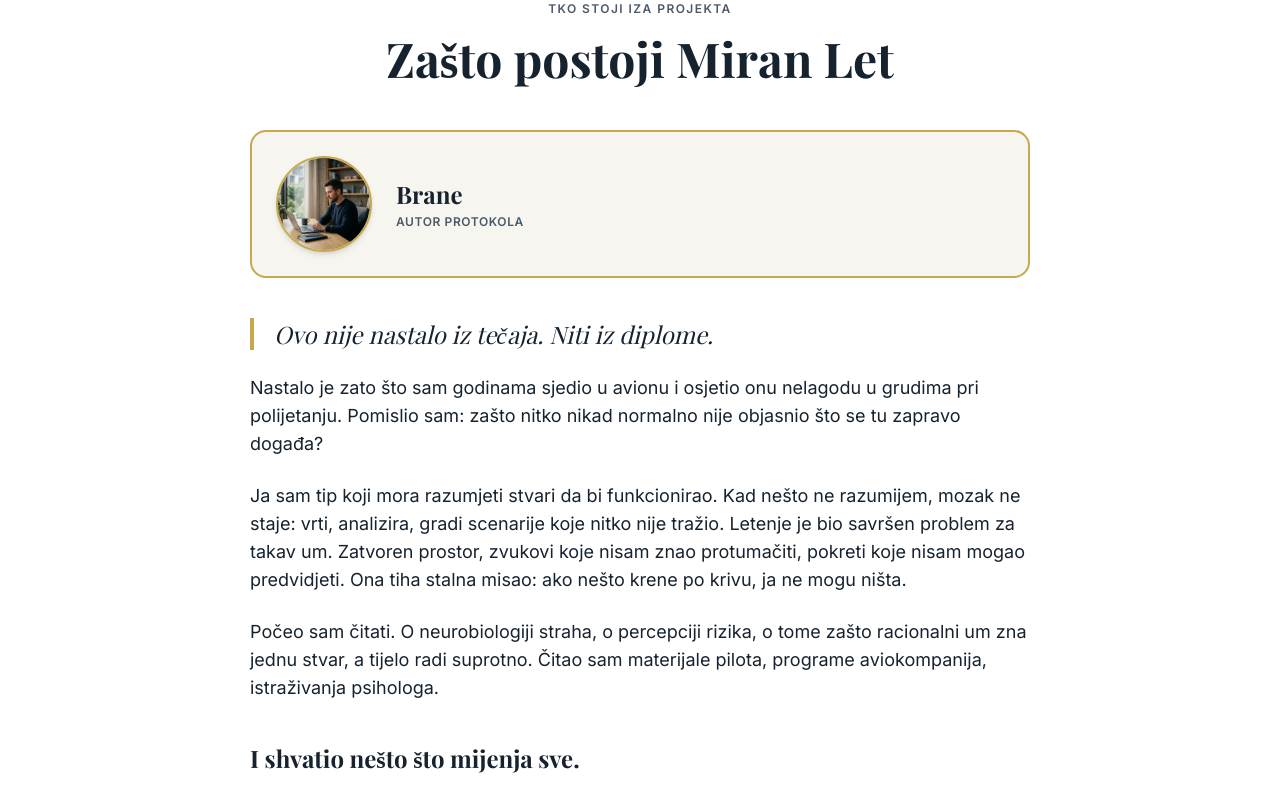
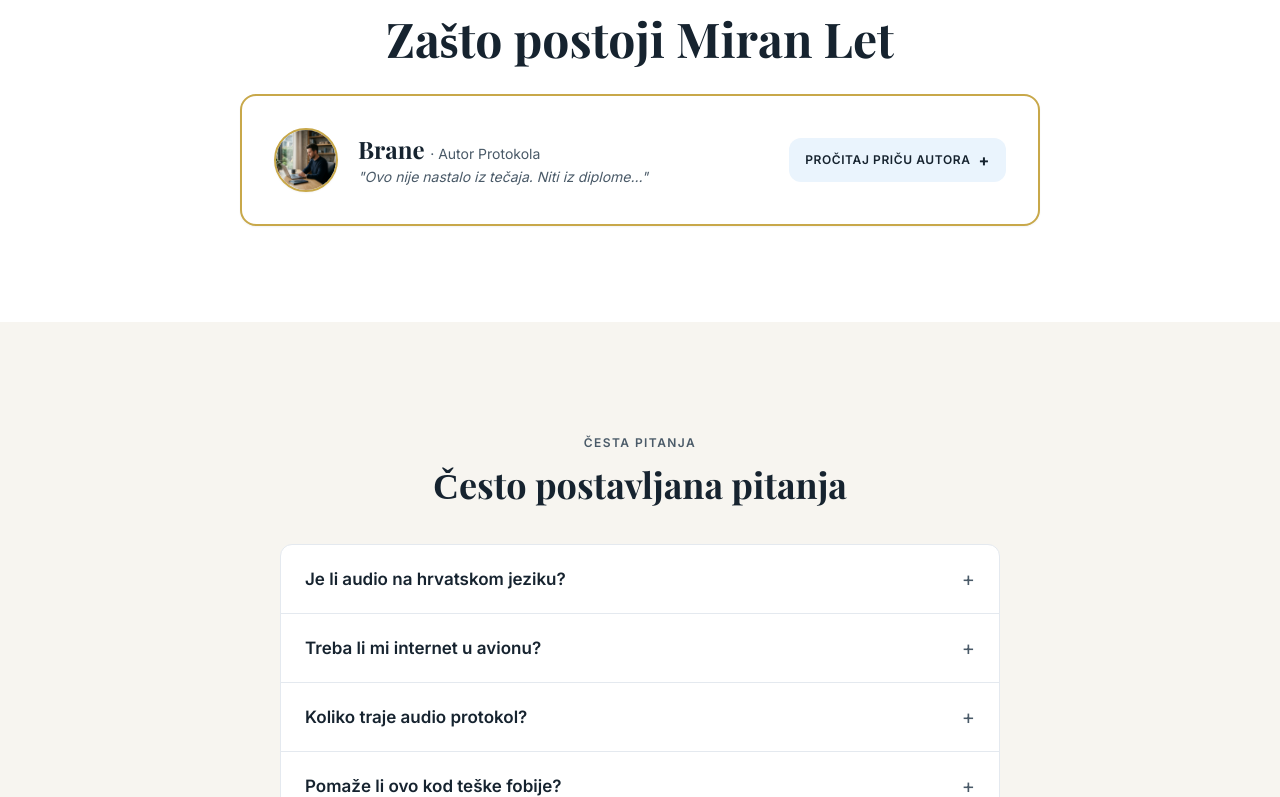
Before and after one commit to branimirbarovic3-ui/miranlet, a React (Vite) app: page / in a window 1280 px wide. Shown: the part 5043-5840 px from the top of the page. Built offline with nearby package versions, Linux system fonts and the light colour scheme; a web font is replaced by a local one.

Commit message:
Convert entire author story section into a single sleek dropdown accordion card

```diff
--- a/src/components/AuthorTrust.jsx
+++ b/src/components/AuthorTrust.jsx
@@ -1,34 +1,57 @@
-import React from 'react';
+import React, { useState } from 'react';
 
 export default function AuthorTrust() {
+  const [isOpen, setIsOpen] = useState(false);
+
   return (
-    <section className="py-20 md:py-28 px-6 w-full bg-white" id="autor">
-      <div className="max-w-[780px] mx-auto text-left">
-        <span className="font-sans text-[12px] font-semibold uppercase tracking-[0.12em] text-[#4A5A68] mb-4 block text-center">
+    <section className="py-16 md:py-24 px-6 w-full bg-white" id="autor">
+      <div className="max-w-[800px] mx-auto text-left">
+        <span className="font-sans text-[12px] font-semibold uppercase tracking-[0.12em] text-[#4A5A68] mb-3 block text-center">
           TKO STOJI IZA PROJEKTA
         </span>
-        <h2 className="font-serif text-3xl md:text-5xl text-[#16232F] mb-12 font-semibold text-center">
+        <h2 className="font-serif text-3xl md:text-5xl text-[#16232F] mb-8 font-semibold text-center">
           Zašto postoji Miran Let
         </h2>
 
-        {/* Author Bio Header */}
-        <div className="flex flex-col sm:flex-row items-center gap-6 p-6 mb-10 bg-[#F7F5F0] rounded-2xl border-2 border-[#C8A84A]">
-          <div className="w-24 h-24 rounded-full overflow-hidden border-2 border-[#C8A84A] shrink-0 shadow-md">
+        {/* Single Dropdown Card for the Entire Section */}
+        <div className="border-2 border-[#C8A84A] bg-white rounded-2xl overflow-hidden shadow-sm transition-all duration-300">
+          {/* Card Header (Clickable Toggle) */}
+          <button
+            onClick={() => setIsOpen(!isOpen)}
+            className="w-full p-6 md:p-8 text-left flex flex-col sm:flex-row items-center sm:items-center justify-between gap-6 hover:bg-[#F7F5F0]/60 transition-colors focus:outline-none"
+          >
+            <div className="flex items-center gap-5 w-full sm:w-auto">
+              <div className="w-16 h-16 rounded-full overflow-hidden border-2 border-[#C8A84A] shrink-0 shadow-sm">
                 <img
                   src="/brane.png"
                   alt="Brane - Autor Protokola"
                   className="w-full h-full object-cover"
                 />
               </div>
-          <div className="text-center sm:text-left">
-            <h3 className="text-[#16232F] font-serif text-2xl font-semibold mb-1">Brane</h3>
-            <p className="text-[#4A5A68] text-xs font-semibold uppercase tracking-wider">Autor Protokola</p>
+              <div>
+                <h3 className="text-[#16232F] font-serif text-xl md:text-2xl font-semibold">
+                  Brane <span className="text-sm font-sans font-normal text-[#4A5A68]">· Autor Protokola</span>
+                </h3>
+                <p className="text-[#4A5A68] text-sm italic mt-0.5">
+                  "Ovo nije nastalo iz tečaja. Niti iz diplome..."
+                </p>
               </div>
             </div>
 
-        {/* Main Narrative Text */}
+            <div className="flex items-center gap-2 bg-[#EAF4FD] text-[#16232F] px-4 py-2.5 rounded-xl font-semibold text-xs uppercase tracking-wider shrink-0 w-full sm:w-auto justify-center">
+              <span>{isOpen ? 'Zatvori priču' : 'Pročitaj priču autora'}</span>
+              <span className={`text-base font-bold transition-transform duration-300 ${isOpen ? 'rotate-45' : ''}`}>
+                +
+              </span>
+            </div>
+          </button>
+
+          {/* Collapsible Story Body */}
+          <div className={`transition-all duration-500 ease-in-out ${
+            isOpen ? 'max-h-[2000px] opacity-100 p-6 md:p-8 border-t border-[#E4E9EF]' : 'max-h-0 opacity-0 overflow-hidden p-0'
+          }`}>
             <div className="space-y-6 text-[#16232F] text-base md:text-lg leading-relaxed">
-          <blockquote className="border-l-4 border-[#C8A84A] pl-5 italic font-serif text-xl md:text-2xl text-[#16232F] my-6">
+              <blockquote className="border-l-4 border-[#C8A84A] pl-5 italic font-serif text-xl md:text-2xl text-[#16232F] my-4">
                 Ovo nije nastalo iz tečaja. Niti iz diplome.
               </blockquote>
 
@@ -44,9 +67,9 @@ export default function AuthorTrust() {
                 Počeo sam čitati. O neurobiologiji straha, o percepciji rizika, o tome zašto racionalni um zna jednu stvar, a tijelo radi suprotno. Čitao sam materijale pilota, programe aviokompanija, istraživanja psihologa.
               </p>
 
-          <h3 className="font-serif text-2xl font-semibold text-[#16232F] pt-4">
+              <h4 className="font-serif text-2xl font-semibold text-[#16232F] pt-2">
                 I shvatio nešto što mijenja sve.
-          </h3>
+              </h4>
 
               <p className="font-semibold italic text-[#C8A84A] text-lg md:text-xl">
                 Stalna nelagoda koju osjećaš nije strah od opasnosti. To je strah od nepoznatog.
@@ -59,13 +82,15 @@ export default function AuthorTrust() {
               <p>
                 Zato sam složio ovaj protokol. Ne kao teoriju, nego kao praktičan vodič koji držiš u rukama ili slušaš u slušalicama u trenutku kad uđeš u avion. Sve što je meni pomoglo da sjednem na let bez grča u želucu, složeno na jedno mjesto.
               </p>
-        </div>
 
               {/* Disclaimer */}
-        <div className="border-t border-[#E4E9EF] pt-6 mt-12">
-          <p className="text-[#4A5A68] text-xs italic leading-relaxed text-center">
+              <div className="border-t border-[#E4E9EF] pt-6 mt-8">
+                <p className="text-[#4A5A68] text-xs italic leading-relaxed">
                   *Napomena: Miran Let je edukativni alat baziran na osobnom istraživanju i iskustvu autora. Nije medicinski tretman, psihološka terapija ni zamjena za stručnu pomoć. Ako tvoj strah značajno utječe na svakodnevni život, preporučujemo da se posavjetuješ s licenciranim stručnjakom.*
                 </p>
+              </div>
+            </div>
+          </div>
         </div>
       </div>
     </section>
```
Also changed, not shown: 4 other files (tests, documents, lock files or other folders). Lines whose indentation alone changed are shown as unchanged.
